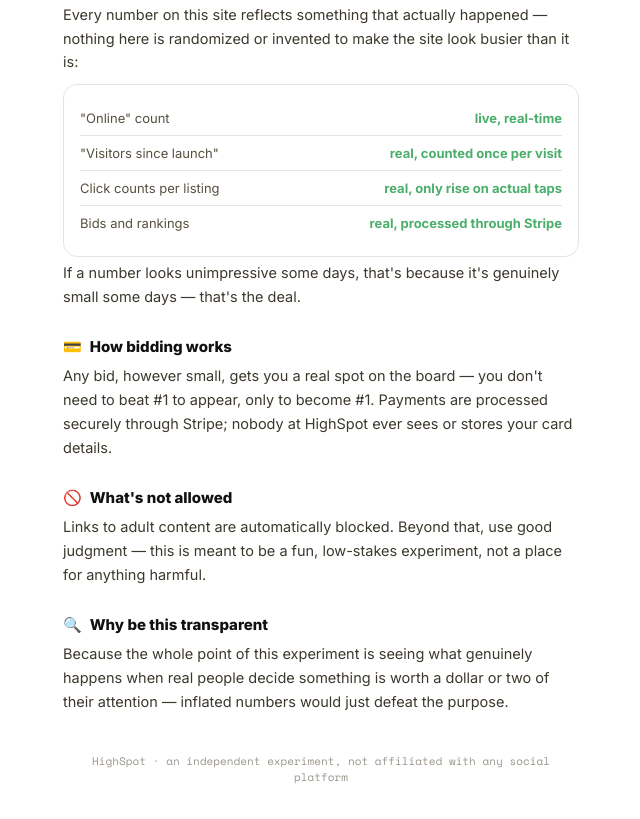
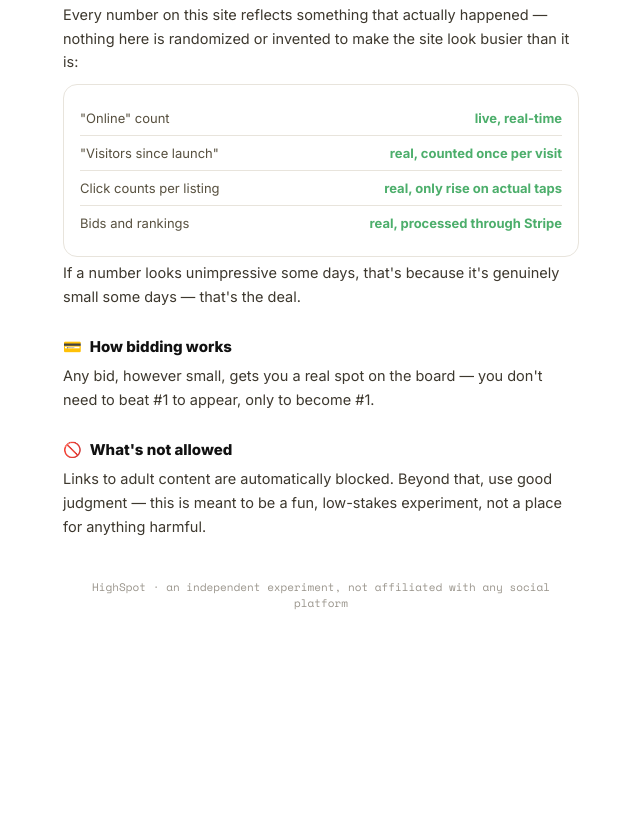
Before and after one commit to escalatewithgod-bot/highspot-site, a website: page public/about.html in a window 1280 px wide. Shown: the part 367-1186 px from the top of the page, without its empty margins (319-959 px from the left). After the commit the page ends 1038 px from the top, so only its background shows below. Drawn offline with nearby package versions, Linux system fonts and the light colour scheme.

Commit message:
Update about.html

```diff
--- a/public/about.html
+++ b/public/about.html
@@ -67,13 +67,10 @@
   <p>If a number looks unimpressive some days, that's because it's genuinely small some days — that's the deal.</p>
 
   <h2><span class="ic">💳</span> How bidding works</h2>
-  <p>Any bid, however small, gets you a real spot on the board — you don't need to beat #1 to appear, only to become #1. Payments are processed securely through Stripe; nobody at HighSpot ever sees or stores your card details.</p>
+  <p>Any bid, however small, gets you a real spot on the board — you don't need to beat #1 to appear, only to become #1.</p>
 
   <h2><span class="ic">🚫</span> What's not allowed</h2>
   <p>Links to adult content are automatically blocked. Beyond that, use good judgment — this is meant to be a fun, low-stakes experiment, not a place for anything harmful.</p>
-
-  <h2><span class="ic">🔍</span> Why be this transparent</h2>
-  <p>Because the whole point of this experiment is seeing what genuinely happens when real people decide something is worth a dollar or two of their attention — inflated numbers would just defeat the purpose.</p>
 
   <div class="foot">HighSpot · an independent experiment, not affiliated with any social platform</div>
 </div>
```
